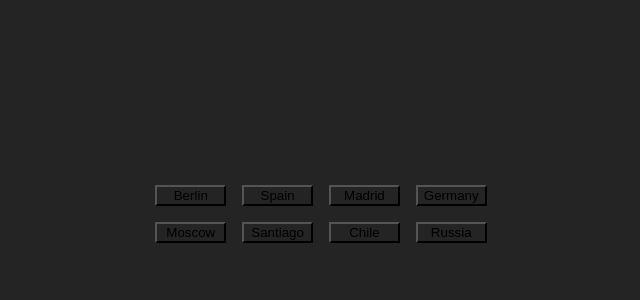
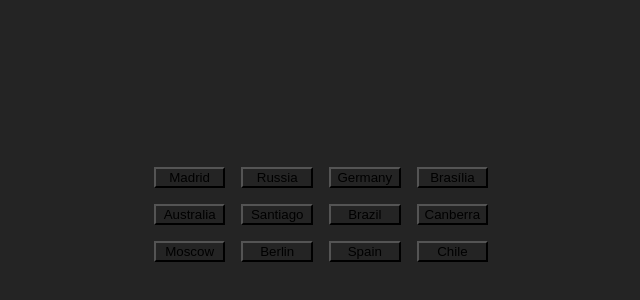
Before and after one commit to johannDeLaCruz/react_exercise-1, a React (Vite) app: page / in a window 1280 px wide. Shown: the part 186-486 px from the top of the page, without its empty margins (319-959 px from the left). Built offline with nearby package versions, Linux system fonts and the light colour scheme.

Commit message:
fix(ReactQuizGame): fix refresh rendering issue

```diff
--- a/src/ReactQuizGame.tsx
+++ b/src/ReactQuizGame.tsx
@@ -1,4 +1,4 @@
-import { useState } from "react";
+import { useEffect, useState } from "react";
 import "./ReactQuizGame.css";
 
 type GameDataString = string[][];
@@ -16,18 +16,22 @@ const ReactQuizGame = () => {
     { city: "Madrid", country: "Spain" },
     { city: "Berlin", country: "Germany" },
     { city: "Santiago", country: "Chile" },
+    { city: "Brasília", country: "Brazil" },
+    { city: "Canberra", country: "Australia" },
   ];
   // const flattenedData: ItemsToCheck = gameData.flatMap((obj) =>
   //   Object.values(obj)
   // );
 
-  const shuffledData = shuffleArray(
-    gameData.flatMap((obj) => Object.values(obj))
-  );
 
   const [selectedItems, setSelectedItems] = useState<ItemsToCheck>([]);
   const [itemsToDisappear, setItemsToDisappear] = useState<ItemsToCheck>([]);
   const [wrongItems, setWrongItems] = useState<ItemsToCheck>([]);
+  const [shuffledData, setShuffledData] = useState<ItemsToCheck>([]);
+
+  useEffect(() => {
+    setShuffledData(shuffleArray(gameData.flatMap((obj) => Object.values(obj))));
+  }, []);
 
   const checkMatch = (itemsToCheck: ItemsToCheck): boolean => {
     const flatData: GameDataString = gameData.flatMap((obj) => [
```
